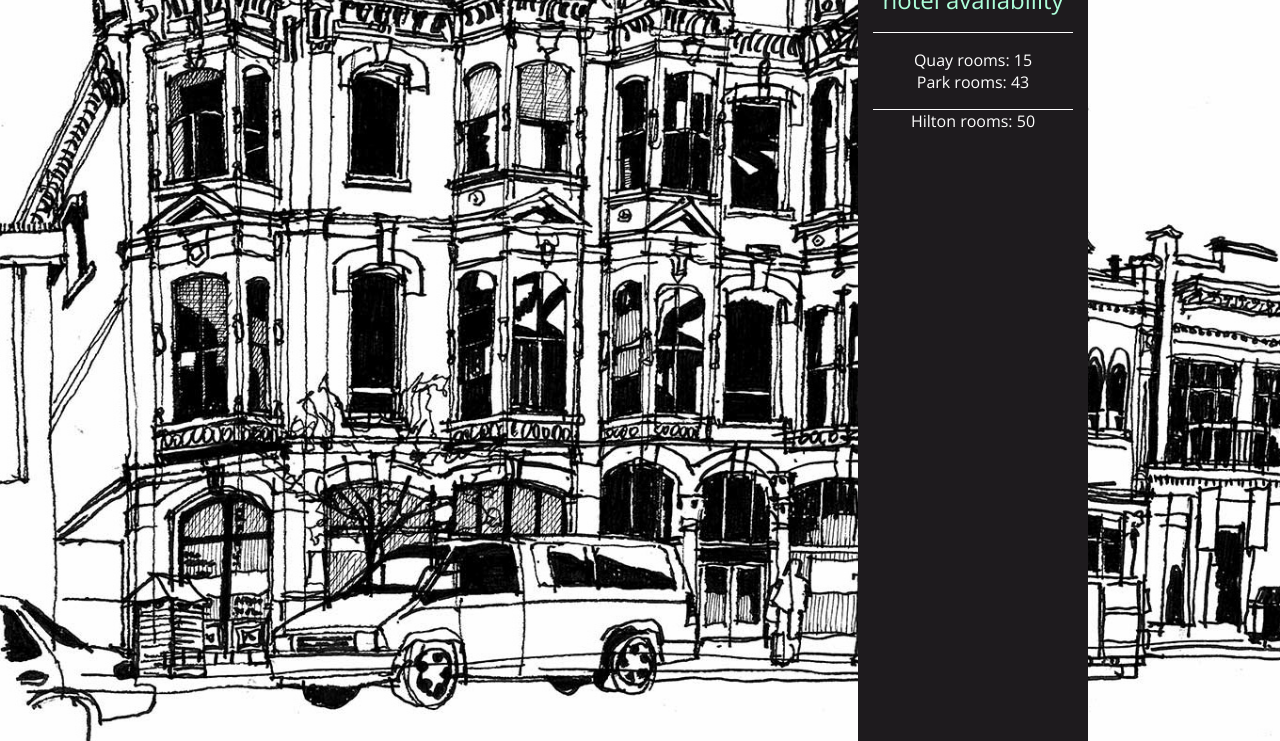
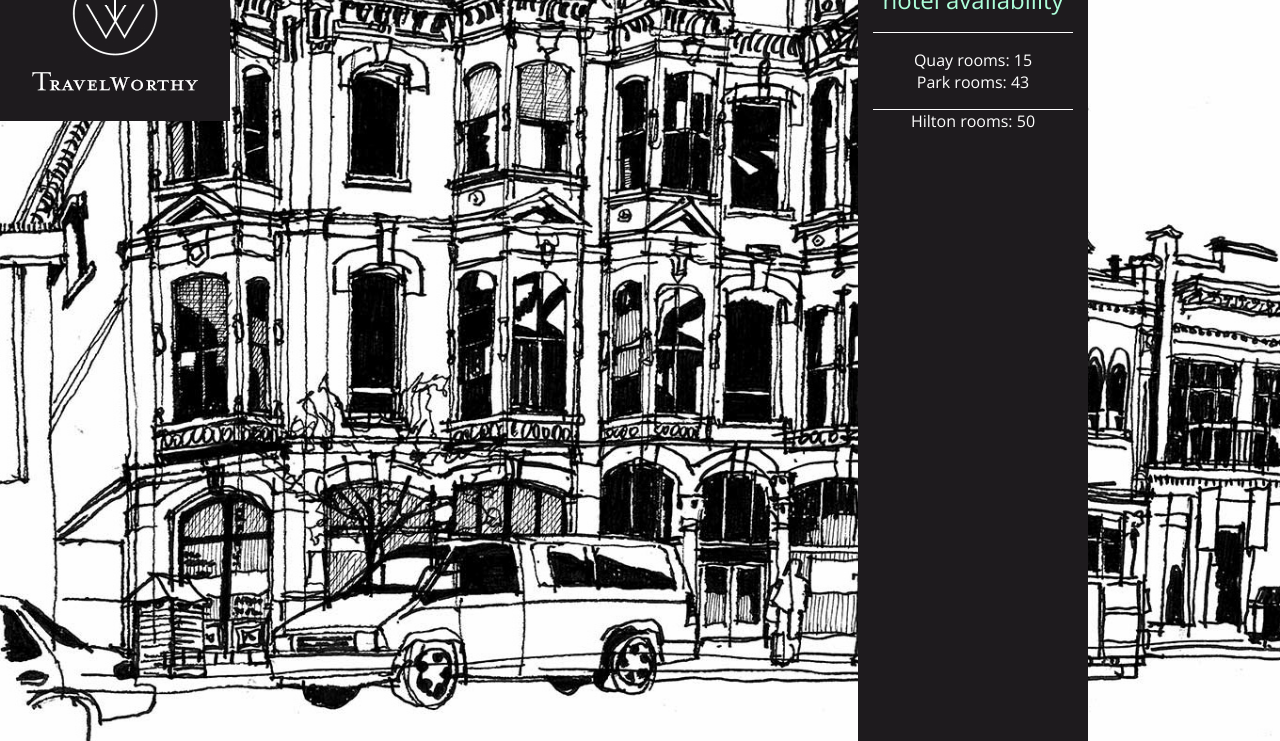
Before and after one commit to TrentKlinge/bc_prog109_module7_klinge, a plain HTML site: page index.html in a window 1280 px wide. Shown: the part 59-800 px from the top of the page. Drawn offline with nearby package versions, Linux system fonts and the light colour scheme.

Commit message:
Update style.css

```diff
--- a/style.css
+++ b/style.css
@@ -14,7 +14,7 @@ body {
   font-family: 'Open Sans', sans-serif;}
 
 h1 {
-  background: #1e1b1e url(travelworthy-logo.gif") no-repeat;
+  background: #1e1b1e url("travelworthy-logo.gif") no-repeat;
   width: 230px;
   height: 180px;
   float: left;
```
